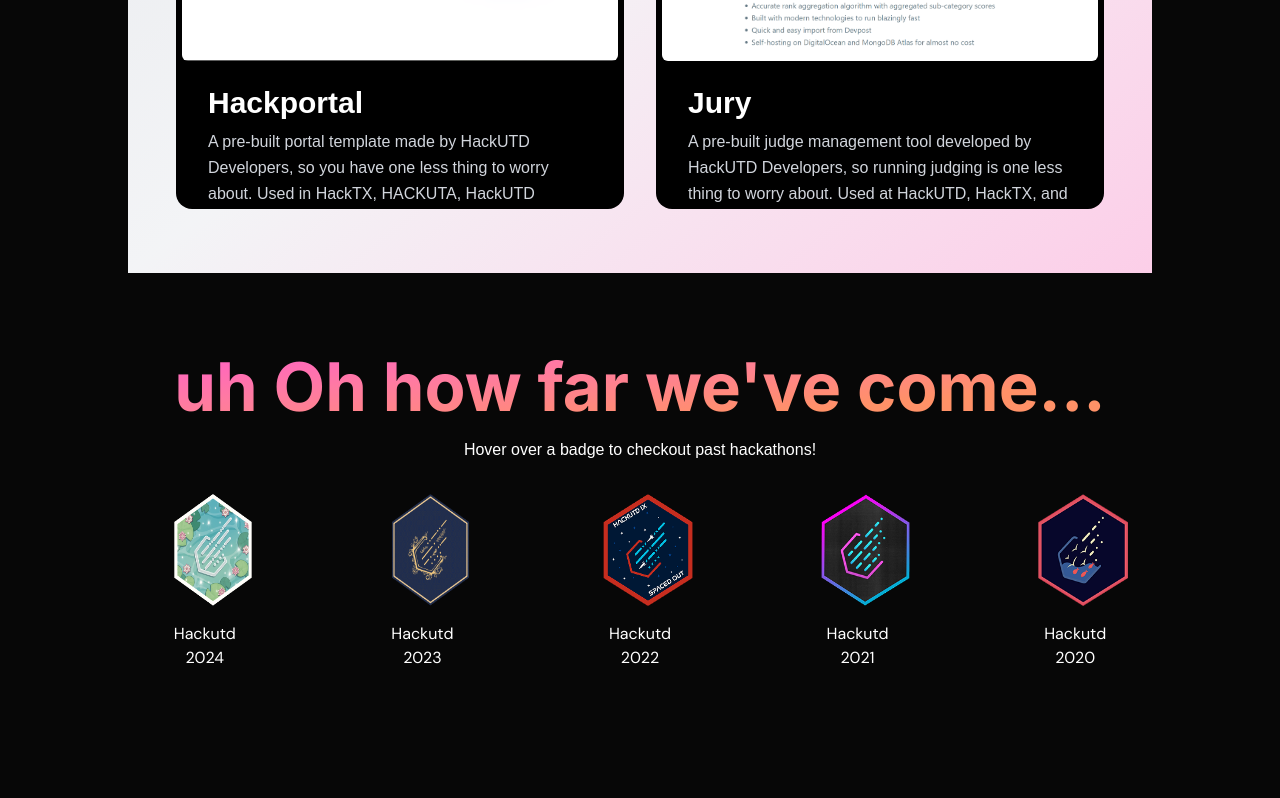
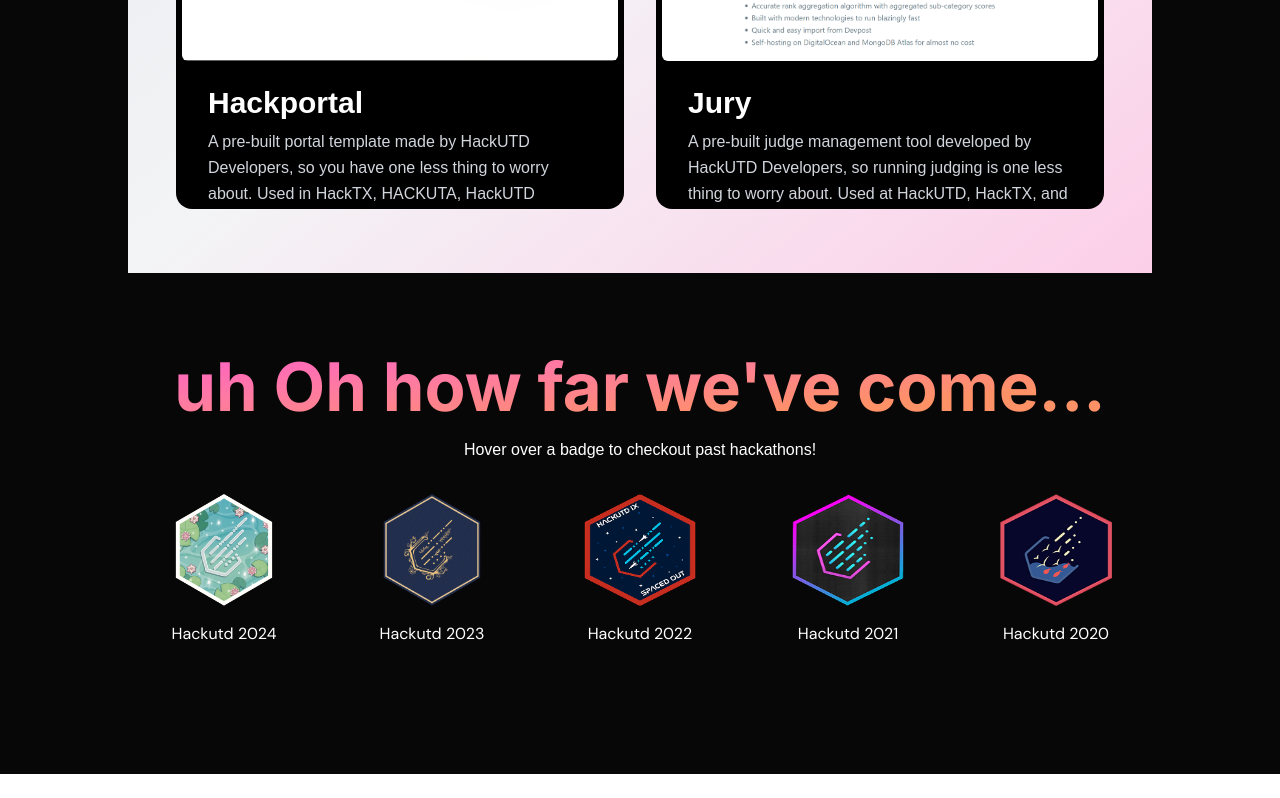
Before and after one commit to hackutd/hackutd-website, a Next.js app: page / in a window 1280 px wide. Shown: the part 2309-3107 px from the top of the page. After the commit the page ends 3083 px from the top, so only its background shows below. Built offline with nearby package versions, Linux system fonts and the light colour scheme; a web font is replaced by a local one.

Commit message:
use justify-between for the badges

```diff
--- a/app/pages/pastHackathons.tsx
+++ b/app/pages/pastHackathons.tsx
@@ -56,7 +56,7 @@
         </h3>
 
         {/* Badges for past hackathons in desktop version */}
-        <div className="hidden lg:flex w-full max-w-7xl mx-auto flex-row items-center px-8 py-4 gap-32 mb-28">
+        <div className="hidden lg:flex w-full max-w-7xl mx-auto flex-row items-center justify-between px-8 py-4 mb-28">
           {hackathons.map((hackathon, index) => (
             <div key={index} className="font-DM-Sans text-center items-center flex flex-col">
               <Link href={hackathon.href} target="_blank" rel="noopener noreferrer">
```
